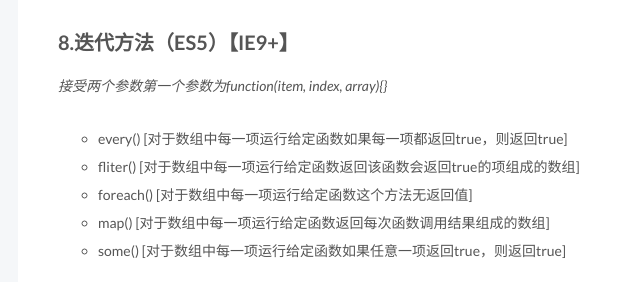
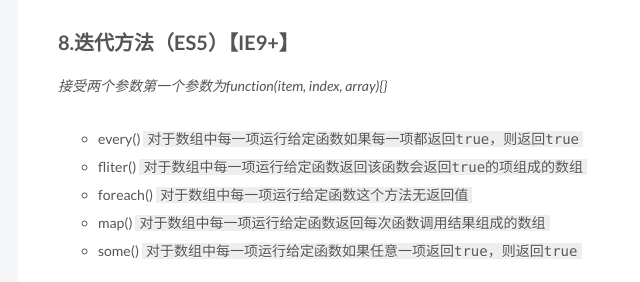
Before and after one commit to Jaylentse/Jaylentse.github.io, a plain HTML site: page 2016/03/28/Array数组对象/index.html in a window 1280 px wide. Shown: the part 5109-5391 px from the top of the page, 402-1042 px from the left. Drawn offline with Linux system fonts and the light colour scheme; a script that the page names is missing.

Commit message:
Site updated: 2016-03-28 01:45:15

```diff
--- a/2016/03/28/Array数组对象/index.html
+++ b/2016/03/28/Array数组对象/index.html
@@ -67,7 +67,7 @@ new Array()是一个Object对象，它的prototype指向Object.prototype`
 <meta property="og:description" content="Array对象Array其实是一个Function类型对象，它的prototype指向Function.prototype
 new Array()是一个Object对象，它的prototype指向Object.prototype`
 1.length属性（可设置）设置length123var colors = [&amp;quot;red&amp;quot;, &amp;quot;blue&amp;quot;,  &amp;quot;gr">
-<meta property="og:updated_time" content="2016-03-27T17:43:30.000Z">
+<meta property="og:updated_time" content="2016-03-27T17:44:50.000Z">
 <meta name="twitter:card" content="summary">
 <meta name="twitter:title" content="Array数组对象">
 <meta name="twitter:description" content="Array对象Array其实是一个Function类型对象，它的prototype指向Function.prototype
@@ -329,11 +329,11 @@ shift()
 <h3 id="splice-起始，删，添-【改变原数组】"><a href="#splice-起始，删，添-【改变原数组】" class="headerlink" title="splice(起始，删，添)【改变原数组】"></a>splice(起始，删，添)【改变原数组】</h3><figure class="highlight plain"><table><tr><td class="gutter"><pre><span class="line">1</span><br><span class="line">2</span><br><span class="line">3</span><br><span class="line">4</span><br><span class="line">5</span><br><span class="line">6</span><br><span class="line">7</span><br><span class="line">8</span><br><span class="line">9</span><br><span class="line">10</span><br><span class="line">11</span><br><span class="line">12</span><br><span class="line">13</span><br><span class="line">14</span><br></pre></td><td class="code"><pre><span class="line">/*删、添*/</span><br><span class="line">/*</span><br><span class="line">**splice()始终会返回一个数组</span><br><span class="line">**该数组包含从原始数组中删除的项</span><br><span class="line">*/</span><br><span class="line">var arr = [1, 2, 3, 4];</span><br><span class="line">var rm = arr.splice(10, 2, &quot;aaa&quot;);</span><br><span class="line">console.log(arr);	//[1, 2, 3, 4, &quot;aaa&quot;];</span><br><span class="line">console.log(rm);	//[]</span><br><span class="line"></span><br><span class="line">/*</span><br><span class="line">**若起始位大于arr.length-1，起始位为arr.length-1</span><br><span class="line">**且删除项为0</span><br><span class="line">*/</span><br></pre></td></tr></table></figure>
 <h2 id="7-位置方法（ES5）【IE9-】"><a href="#7-位置方法（ES5）【IE9-】" class="headerlink" title="7.位置方法（ES5）【IE9+】"></a>7.位置方法（ES5）【IE9+】</h2><h3 id="indexOf-查找项，起始位置"><a href="#indexOf-查找项，起始位置" class="headerlink" title="indexOf(查找项，起始位置)"></a>indexOf(查找项，起始位置)</h3><h3 id="lastIndexOf-查找项-起始位置"><a href="#lastIndexOf-查找项-起始位置" class="headerlink" title="lastIndexOf(查找项, 起始位置)"></a>lastIndexOf(查找项, 起始位置)</h3><h2 id="8-迭代方法（ES5）【IE9-】"><a href="#8-迭代方法（ES5）【IE9-】" class="headerlink" title="8.迭代方法（ES5）【IE9+】"></a>8.迭代方法（ES5）【IE9+】</h2><p><em>接受两个参数第一个参数为function(item, index, array){}</em></p>
 <ul>
-<li>every() [对于数组中每一项运行给定函数如果每一项都返回true，则返回true]</li>
-<li>fliter() [对于数组中每一项运行给定函数返回该函数会返回true的项组成的数组]</li>
-<li>foreach() [对于数组中每一项运行给定函数这个方法无返回值]</li>
-<li>map() [对于数组中每一项运行给定函数返回每次函数调用结果组成的数组]</li>
-<li>some() [对于数组中每一项运行给定函数如果任意一项返回true，则返回true]</li>
+<li>every() <code>对于数组中每一项运行给定函数如果每一项都返回true，则返回true</code></li>
+<li>fliter() <code>对于数组中每一项运行给定函数返回该函数会返回true的项组成的数组</code></li>
+<li>foreach() <code>对于数组中每一项运行给定函数这个方法无返回值</code></li>
+<li>map() <code>对于数组中每一项运行给定函数返回每次函数调用结果组成的数组</code></li>
+<li>some() <code>对于数组中每一项运行给定函数如果任意一项返回true，则返回true</code></li>
 </ul>
 <h2 id="9-归并方法"><a href="#9-归并方法" class="headerlink" title="9.归并方法"></a>9.归并方法</h2><ul>
 <li>reduce()</li>
--- a/css/main.css
+++ b/css/main.css
@@ -1513,7 +1513,7 @@ pre .javascript .function {
   width: 4px;
   height: 4px;
   border-radius: 50%;
-  background: #3b7406;
+  background: #01ff09;
 }
 .links-of-blogroll {
   font-size: 13px;
```
Also changed, not shown: index.html (+5 -5 lines).
